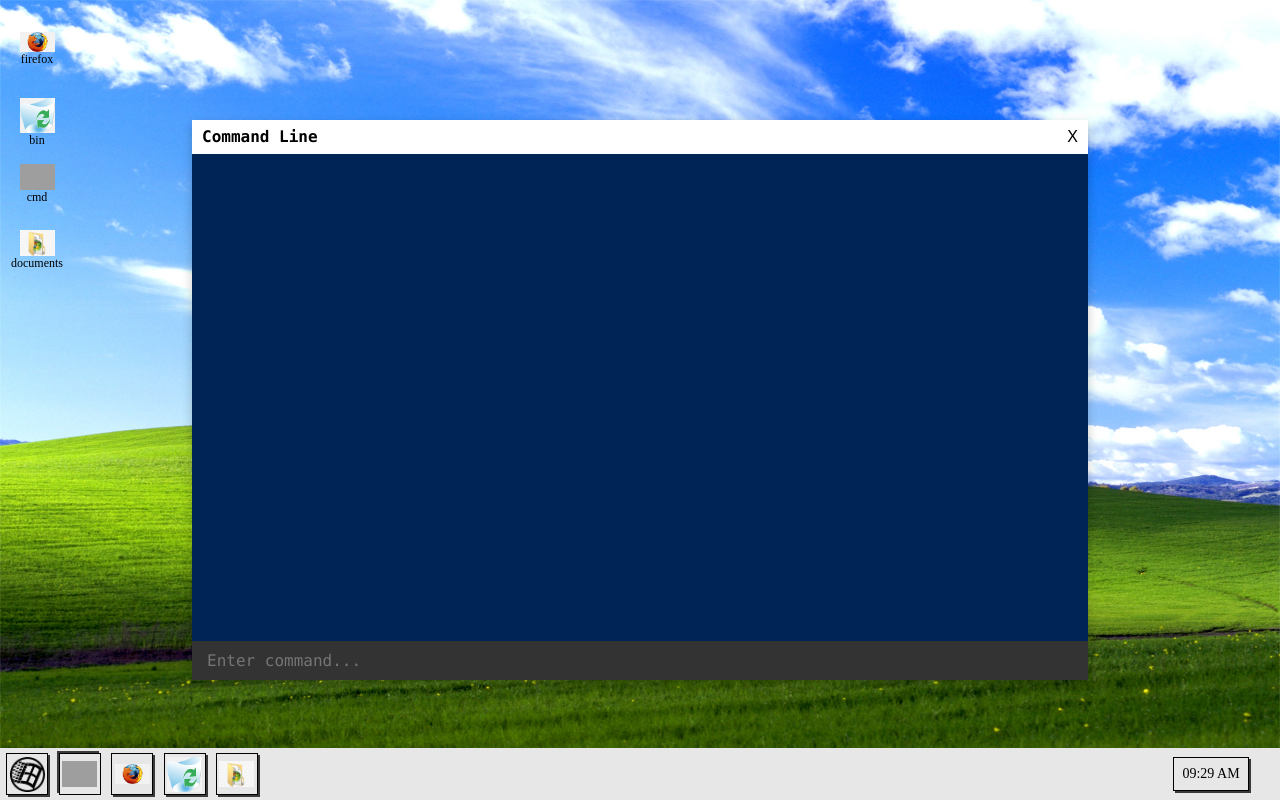
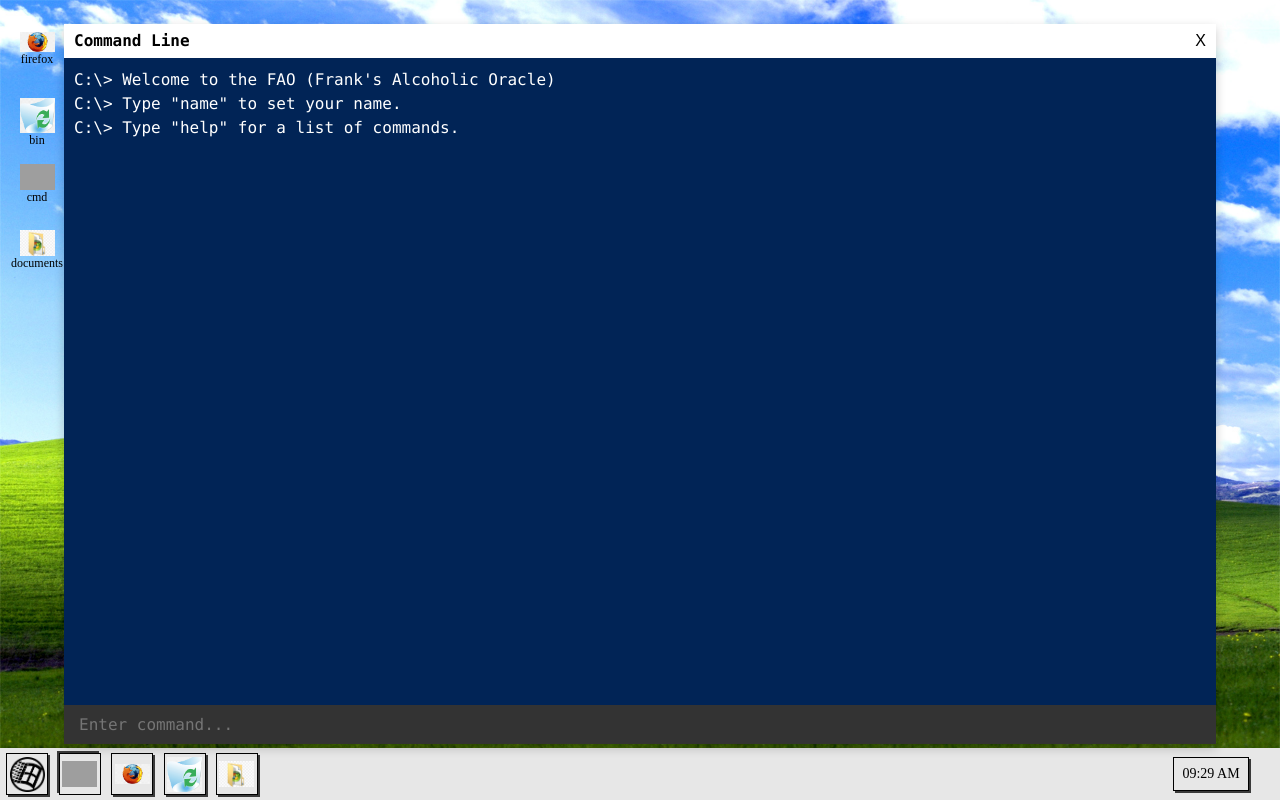
Before and after one commit to tijnndev/eoq-group-continue, a React (Vite) app: page / in a window 1280 px wide. Both pictures are taken after a click on the element 79 px from the left and 774 px from the top of the page. Built offline with nearby package versions, Linux system fonts and the light colour scheme; grey boxes are pictures that could not be loaded.

Commit message:
Commandline fixes

```diff
--- a/public/CommandLine.jsx
+++ b/public/CommandLine.jsx
@@ -1,6 +1,118 @@
-import React from 'react';
+import React, { useState, useEffect } from 'react';
 
 function CommandLine({ onClose }) {
+  const [inputValue, setInputValue] = useState('');
+  const [cmdOutput, setCmdOutput] = useState([]);
+  const [prefix, setPrefix] = useState('C:\\>');
+
+  useEffect(() => {
+    insertLine(`${prefix} Welcome to the FAO (Frank\'s Alcoholic Oracle)`);
+    insertLine(`${prefix} Type "name" to set your name.`);
+    insertLine(`${prefix} Type "help" for a list of commands.`);
+  }, []);
+
+  const handleInputChange = (e) => {
+    setInputValue(e.target.value);
+  };
+
+  const handleInputSubmit = (e) => {
+    if (e.key === 'Enter') {
+      handleCommand(inputValue);
+      setInputValue('');
+    }
+  };
+
+  const insertLine = (text, isAscii = false) => {
+    setCmdOutput((prevOutput) => [
+      ...prevOutput,
+      isAscii ? <pre key={prevOutput.length}>{text}</pre> : <p key={prevOutput.length}>{text}</p>,
+    ]);
+  };
+
+  const handleCommand = (command) => {
+    insertLine(`${prefix} ${command}`);
+    if (command === 'help') {
+      insertLine('Available commands: help, clear, date, name <your name>, frank');
+    } else if (command === 'clear') {
+      setCmdOutput([]);
+      insertLine(`${prefix} Welcome to the FAO (Frank\'s Alcoholic Oracle)`);
+      insertLine(`${prefix} Type "name" to set your name.`);
+      insertLine(`${prefix} Type "help" for a list of commands.`);
+    } else if (command === 'date') {
+      const currentDate = new Date();
+      insertLine(`Current date and time: ${currentDate}`);
+    } else if (command.startsWith('name')) {
+      const newName = command.slice(5).trim();
+      if (newName) {
+        setPrefix(`C:\\${newName}>`);
+        insertLine(`${prefix} Your name is now set to: ${newName}`);
+      } else {
+        insertLine(`${prefix} Please provide a name after the "name" command.`);
+      }
+    } else if (command === 'frank') {
+      insertLine(`
+******################*=:::::::::::::-====-::.+%%%%%%%%%%%%%%%%%%%%%%%%%%%%%%#+:..+%%%%%%%%%%%%*=*##
+**+####%%%%%%%%%%%#*---::::::::::::::-====-::.:%%%%%%%%###*++***++*#%%%%%%%%#*=..:=%%%%%%%%%%%%#**##
+**+@%%%%%%%%%%@%=:::---::::--====+++-:====-::::=+#####******+++*#**+++#%%%%%%#=.::=#%%%%%%%%%%%%**##
+**#%%%%%%%%%*---::::------==+*#%%%#+=-----=------=-=====+****+++++*****%%%%%%#-:::-#%%%%%%%%%%%%####
+*#*+%%%%#+=------::--===+*#%%%++==--==========+++==========++*++++=+**###%%%%*::::-#%%%%%%%%%%%%####
+**##%#+-----------==+*##%%%**========+++++++***+++++==========+++++===+*##%%%=:----*%%%%%%%%%%%%%###
++=-=-=-------===++*#%%%%%%++=+====+++++++++#**+*++**++===+=====++++++===+####-----=+%%%%%%%%%%%%%###
+=:+-------==++*#%%%%%%%%*+++=++=+++**+*****#*********++++++==++++++++++++=+*+======+%%%%%%%%%%%%%###
+-=-=*+==+++#%%%%%%%%%%##+++*+++++**********#********+**+++*++++++******+++++++++++++%%%%%%%%%%%%%###
+--*##*+*#%%%%%%%%%%%%##+*+*+*+**************************+++*****+=+*********+**+++**#%%%%%%%%%%%%%##
+##*##*%%%%%%%%%%%%%%%*+**++************++++++++++++++++++***##****++****************#%%%%%%%%%%%%%##
+#*++*##%%%%%%%%%%%%%#***+++*+*+***+++++====++========++++++**##***++++**************#%%%%%%%%%%%%%##
+##+++##%%%#########*+**+++++++++++++=====================++++******++++***********###%%%%%%%%%%%%%##
+#=*#+*#%%%%%##%%%%#***+++++++++++======-------===========+++++**+***+==*#############%%%%%%%%%%%%%##
+#*****#%%%%%%%%%%%#++*++=+++++++========------============++++++++**++++*############%%%%%%%%%%%%%%%
+#*++=##%%%%%%%%%%#+=+**+++++++============-----===========+++***+++*+++++*###########%%%%%%%%%%%%%%%
+%#==-%#%%%%%%%%%##++++=+++++++==============---============+++**++++++++++*##########%%%%%%%%%%%%%%%
+%#===##%%%%%%%%%%#+++==+++++++=========================+++++++***+++*++++++*#########%%%%%%%%%%%%%%%
+%#+=**+%%%%%%%%%%#*++=++++++++++======================++++++++****++***++++*########%%%%%%%%%%%%%%%%
+%***#%%%%%%%%%%%%#++==++++++++++++====================++++++++**********++***#%#%##%%%%%%%%%%%%%%%%%
+%#%%%%%%%%%%%%%%%*++=++++++++++++++++++=+===============+++++++************++++*#%%%%%%%%%%%%%%%%%%%
+%%%%%%%%%%%%%%%%%#=+++++++++++++++++++===================++++++***********++*****#%%%%%%%%%%%%%%%%%%
+%%%%%%%%%%%%%%%%%%=+==+++++++++++++++++===================+++++*************++****#%%%%%%%%%%%%%%%%%
+%%%%%%%%%%%%%%%%%%*+===++++**+++++++++++============+++++++++++++**********++++****%%%%%%%%%%%%%%%%%
+%%%%%%%%%%%%%%%%%%#=====++*++++++++++++===++===+++**********+++=++***************+*%%%%%%%%%%%%%%%%%
+%%%%%%%%%%%%%%%%%%%*+====+*+++++++++++++++++++***###%####***+++++++++**************%%%%%%%%%%%%%%%%%
+%%%%%%%%%%%%%%%%%%%%+=====++++++++++++++++++**###%%##%##*#**++++++++++++**+++******%%%%%%%%%%%%%%%%%
+%%%%%%%%%%%%%%%%%%%%#======+++++++++++++++***######*%%%#**+++==++++++++++++++*+++*#%%%%%%%%%%%%%%%%%
+%%%%%%%%%%%%%%%%%%%%%#=====+++********+++++**#####***#*++++*+++++++++++++++++++++*#%%%%%%%%%%%%%%%%%
+%%%%%%%%%%%%%%%%%%%%%%#+==+**########**++==+*********++***++====++++++++++++++++**%%%%%%%%%%%%%%%%%%
+%%%%%%%%%%%%%%%%%%%%%%%#+=*###%%%%%%%%*++===+++++*****+++++======++++++++++**++*#%%%%%%%%%%%%%%%%%%%
+%%%%%%%%%%%%%%%%%%%%%%%%#=***#%%%%%%%#*+++==++++++++++++++=======+++++++++++***#%%%%%%%%%%%%%%%%%%%%
+%%%%%%%%%%%%%####%%%%%%%%#+=##%**%%###*=+====+++++++++++++++++++++++++++++++***#%%%%%%%%####%#%%%%%%
+%%%%%%%###%%%%%####*##%%%%#++*******#**=++=====+++++++++***+++++++++**+++++++******************+++++
+%%%%%%%%%%%%%%%%%%%##**#%%%%=+=********+-++========++++++****#***+*****+++++++***%%%%#########******
+%%%%%%%%%%%%%%%%%%%%%##*+#%%%=+*********==+=======+++++++*****###********+++++***%%%%%%#############
+##%%%%%%%%%%%%%%%%%%%%##**#%%#==+*******+=+++=+++##**+********####***********++***#%%%%%%%%%%%%%####
+%%%%%%%%%%%%%%%%%%%%%%%%##*#%%#=+++****#+=+****************####*********************######%%%%%%%%%%
+%%%%%%%%%%%%%%%%%%%%%%%%%###%%%*=+****##******#####*********##***********************#%%###*###%%%%%
+%%%%%%%%%%%%%%%%%%%%%%%%%%%#%%%%==***#############******++++*+++***********************#%%%%##*****#
+=%%%%%%%%%%%%%%%%%%%%%%%%%%#%%%%%+=*######**###*****=++=++#*++++************************#%@@%%%###**
+=+%%%%%%%%%%%%%%%%%%%%%%%%%##%%%%%=+*######%%%*+*+++==+++++=++++***********#*************##%%@@%%%##
+=-#%%%%%%%%%%%%%%%%%%%%%%%%%%%%%%%%=++**#######*#****++++++++++**************************###%%%%%%%%
+===#%%%%%%%%%%%%%%%%%%%%%%%%%%%%%%%%++++******+****++++******++*****#######*************#####%%%%%%%
+====%%%%%%%%%%%%%%%%%%%%%%%%%%%%%%%%#++++*****+=++*****************########*************#####%%###%%
+====+%%%%%%%%%%%%%%%%%%%%%%%%%%%%%%%%#*+++*****++**#*******+++++***##########***********#####%%####%
++==+==%%%%%#############%%%%%%%%%%%%%####+++++**********++++++++***#########************#####%%####%
+=++=++=#################%%%%%%%#%#%%%%%%%%%#+*+******+++**++++****#########************######%######
+++++++++#################%%%%##%%%%%%%%%%%%%%#*+++++++++*******###########*************#############
++++++++++*###############%%%%%%%%%%%%%%%%%%%%%%%#*++*******#*###########**************##############
++++++++++++#############%%%%%%%%%%%%%%%%@@@%%%%%%%#******#####%%######***************###############
++**+++++++++****#####%#**#%%%%%%%%%%%%%%@@@@@@%%%%%%%@%%%@@%%%%%%#####**************################
+*******++****+:-#####=----===%%%%%%%%%%%%%@@@@@%%%%%%%@@@@%%%%%%%######***********##################
+#**************#%%%*==========+%%%%%%%%%%%@@%@%@@%@%%%%@@@%%%%%%%%%##################%##############
+##############%%%#+----=========+#%%%%%%%%%@@@%@@%@%%%%%%@@%%%%%%%%%%%#######%%%%%%%%###############
+
+      `, true); // Pass true to indicate this is ASCII art
+    } else {
+      insertLine(`'${command}' is not recognized as a command.`);
+    }
+  };
+
   return (
     <div className="command-line-window">
       <div className="command-line-header">
@@ -8,9 +120,16 @@ function CommandLine({ onClose }) {
         <button onClick={onClose}>X</button>
       </div>
       <div className="command-line-content" id="cmdOutput">
+        {cmdOutput}
       </div>
       <div className="command-line-input">
-        <input type="text" placeholder="Enter command..." />
+        <input
+          type="text"
+          value={inputValue}
+          onChange={handleInputChange}
+          onKeyDown={handleInputSubmit}
+          placeholder="Enter command..."
+        />
       </div>
     </div>
   );
--- a/src/index.css
+++ b/src/index.css
@@ -51,11 +51,11 @@
 /* Command Line Window Style */
 .command-line-window {
   position: fixed;
-  top: 50%;
+  top: 48%;
   left: 50%;
   transform: translate(-50%, -50%);
-  width: 70vw;
-  height: 70vh;
+  width: 90vw;
+  height: 90vh;
   background-color: #012456;
   color: #fff;
   box-shadow: 0px 4px 10px rgba(0, 0, 0, 0.2);
@@ -98,7 +98,6 @@
   overflow-y: auto;
   flex-grow: 1;
   margin-bottom: 40px;
-  max-height: 60vh;
 }
 
 /* Scrollbar Styles */
```
